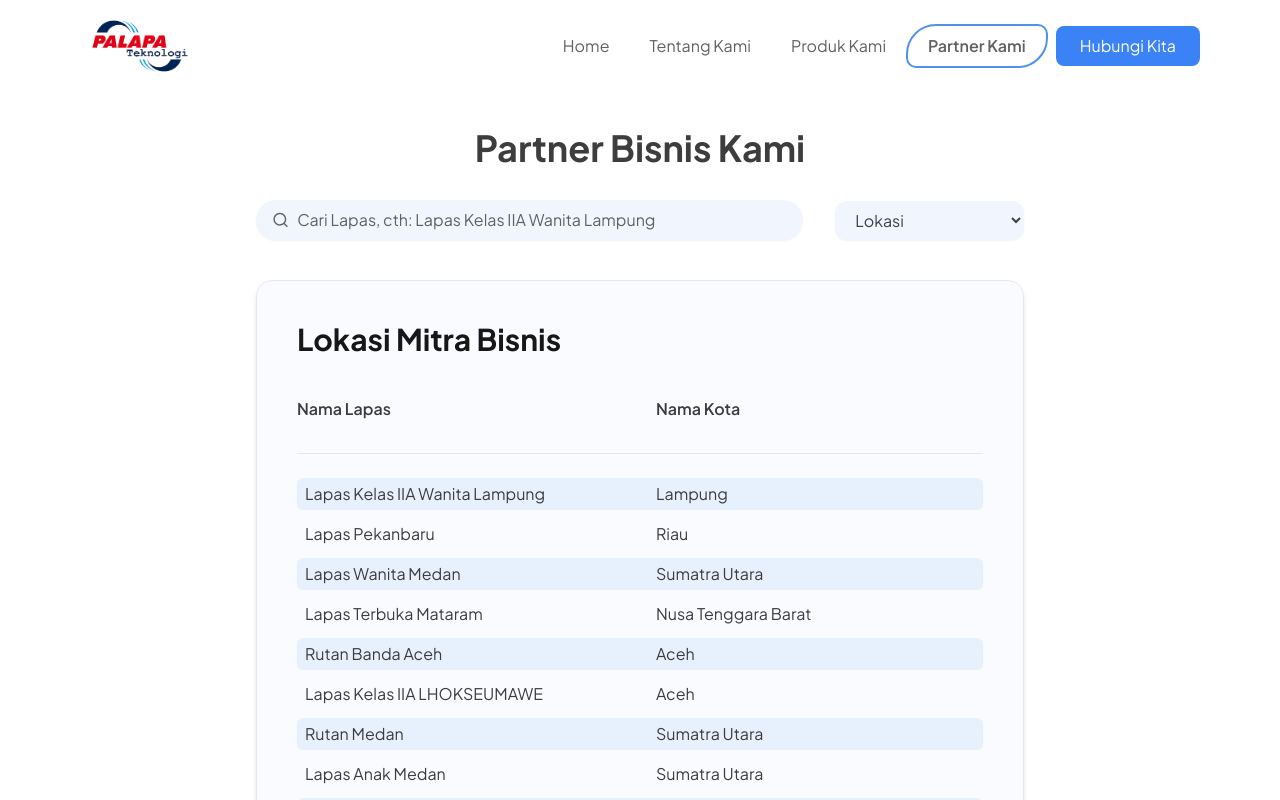
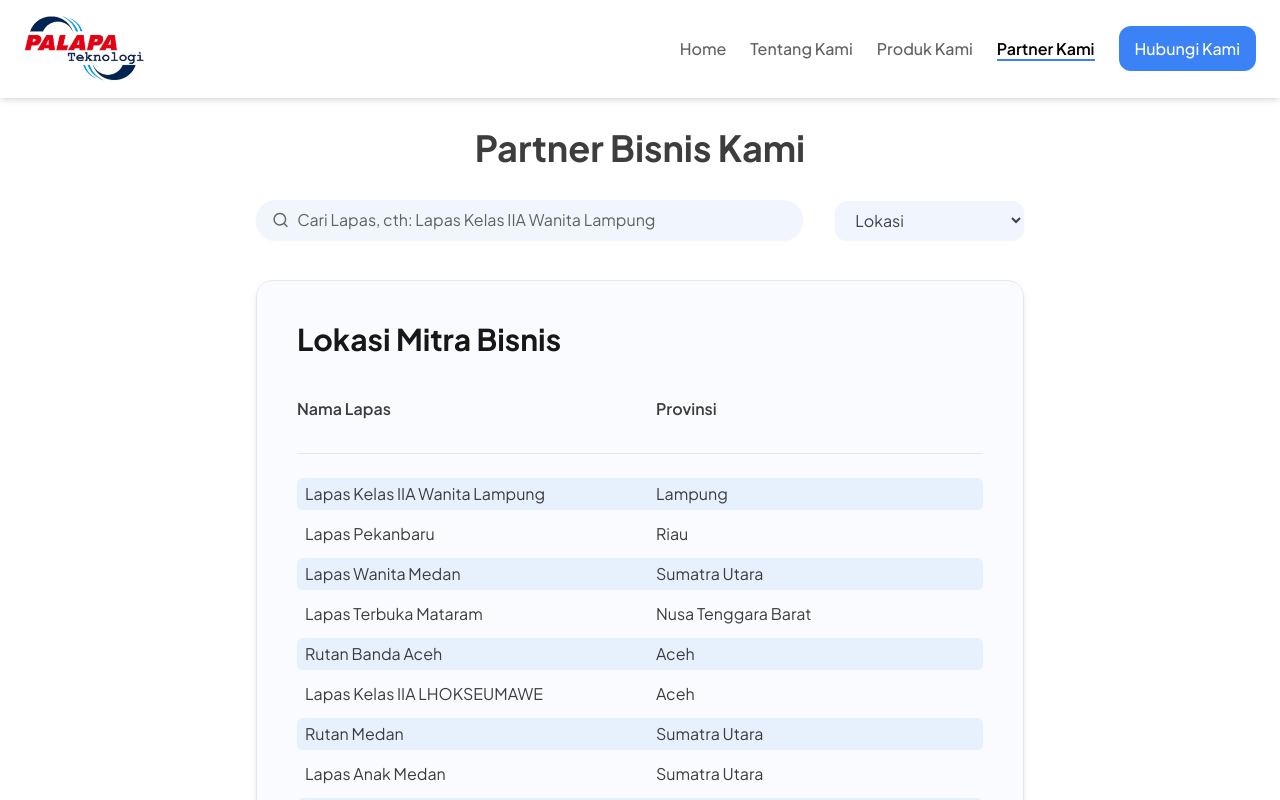
Before and after one commit to agripaa/palapa, a Next.js app: page /partner in a window 1280 px wide. Shown: the top 800 px of the page. Built offline with nearby package versions, Linux system fonts and the light colour scheme; a web font is replaced by a local one.

Commit message:
new update

```diff
--- a/src/app/about-us/page.js
+++ b/src/app/about-us/page.js
@@ -212,8 +212,8 @@ export default function AboutUs() {
         </div>
 
         {/* Company Values */}
-        <div className="hidden
-            md:mx-14 lg:mx-40 mt-24 md:flex flex-col gap-6">
+        <div className="
+            md:mx-14 lg:mx-40 mt-24 flex flex-col gap-6">
 
           <IkhlasDisplay />
         </div>
--- a/src/app/components/Contact.js
+++ b/src/app/components/Contact.js
@@ -7,8 +7,8 @@ export default function ContactSection() {
       <div className="w-full grid grid-cols-1 md:grid-cols-2 bg-[#F2F6FC] md:bg-white rounded-[2rem] shadow-lg mt-2 md:mt-6 mb-2 md:mb-6 overflow-hidden">
         {/* Bagian Kiri: Informasi Kontak */}
         <div className="text-[#000000] p-6 md:pr-1 md:pl-8 lg:pl-10 xl:pl-14 md:py-6 lg:py-10">
-          <h2 className="text-[#2E312D] text-xl md:text-xl lg:text-2xl xl:text-2xl text-center md:text-left xl:text-3xl md:pl-6 xl:pl-7 font-bold text-gray-900">Hubungi Kami</h2>
-          <p className="text-gray-600 mt-3 text-sm md:text-[10px] lg:text-[13px] xl:text-lg mt-2 xl:mt-4 md:pl-6 xl:pl-7 hidden md:block">Silahkan hubungi kami untuk informasi lebih lanjut</p>
+          <h2 className="text-[#2E312D] text-xl md:text-xl lg:text-2xl text-center md:text-left xl:text-3xl md:pl-6 xl:pl-7 font-bold">Hubungi Kami</h2>
+          <p className="text-gray-600 mt-3 text-sm md:text-[10px] lg:text-[13px] xl:text-lg xl:mt-4 md:pl-6 xl:pl-7 hidden md:block">Silahkan hubungi kami untuk informasi lebih lanjut</p>
 
           <div className="mt-3 space-y-4 text-[12px] md:text-[10px] lg:text-[13px] xl:text-[14px]">
             {/* Alamat */}
@@ -24,7 +24,7 @@ export default function ContactSection() {
               <FaPhoneAlt className="text-[#4B5563] w-4 h-4 xl:w-5 xl:h-5" />
               <div>
                 <p className="text-[#000000]"><strong>Telepon</strong></p>
-                <p className="text-[#000000] mt-1">0821-3865-3070</p>
+                <p className="text-[#000000] mt-1">0812-1234-8615</p>
               </div>
             </div>
 
@@ -56,7 +56,7 @@ export default function ContactSection() {
           </div>
 
           {/* Tombol CTA */}
-          <div className="mt-3 flex space-x-8 lg:space-x-24 xl:space-x-32 pl-7 hidden md:flex">
+          <div className="mt-3 flex space-x-8 lg:space-x-24 xl:space-x-32 pl-7 md:flex">
             <a href="https://wa.me/081212348615" target="_blank" rel="noopener noreferrer" className="bg-blue-500 text-white px-4 py-2 xl:py-2 rounded-lg text-[8px] md:text-[8px] lg:text-[10px] xl:text-[13px] font-normal shadow-md hover:bg-blue-600">
               Chat Via Whatsapp
             </a>
--- a/src/app/components/Navbar.js
+++ b/src/app/components/Navbar.js
@@ -1,152 +1,80 @@
 "use client";
-
+import React from "react";
 import Link from 'next/link';
 import Image from "next/image";
 import { usePathname } from "next/navigation";
-import Logo from "@/app/assets/Logo.png";
-import { FiInfo, FiShoppingBag, FiPhone } from "react-icons/fi";
-import { RiParentLine, RiHome2Line} from "react-icons/ri";
+import { RiHome2Line, RiInformationLine, RiShoppingBag3Line, RiGroupLine, RiPhoneLine } from "react-icons/ri";
+import Logo from "@/app/assets/Logo-resize.png";
 
 const Navbar = () => {
   const pathname = usePathname();
 
+  // Daftar menu navbar
+  const navLinks = [
+    { href: "/", label: "Home", icon: <RiHome2Line size={24} /> },
+    { href: "/about-us", label: "Tentang Kami", icon: <RiInformationLine size={24} /> },
+    { href: "/product", label: "Produk Kami", icon: <RiShoppingBag3Line size={24} /> },
+    { href: "/partner", label: "Partner Kami", icon: <RiGroupLine size={24} /> },
+  ];
+
   return (
-    <>
+    <nav className="fixed bottom-0 md:top-0 left-0 w-full shadow-md z-50 pointer-events-none">
+      <div className="bg-white shadow-md pointer-events-auto">
+        <div className="max-w-[1440px] mx-auto flex justify-between items-center py-4 px-6">
+          {/* Logo hanya tampil di desktop */}
+          <Image src={Logo} alt="logo" className="hidden md:block w-[120px]" />
+
           {/* Navbar Desktop */}
-      <nav className="fixed top-0 z-50 w-full justify-between items-center px-10 lg:px-20 py-2 xl:py-1 bg-white hidden md:flex">
-        {/* Logo */}
-        <div className="text-md font-bold flex items-center">
-          <Image src={Logo} className="navLogo" width={120} height={120} alt="Palapa" />
+          <ul className="hidden md:flex space-x-6">
+            {navLinks.map((link) => (
+              <li key={link.href} className="relative group">
+                <Link
+                  href={link.href}
+                  className={`font-medium text-[#616161] hover:text-gray-700 transition-all duration-300 md:text-sm lg:text-base ${pathname === link.href ? "text-black font-semibold" : ""}`}
+                >
+                  {link.label}
+                </Link>
+                <span
+                  className={`absolute bottom-0 left-0 h-[2px] bg-blue-500 transition-all duration-300 ${pathname === link.href ? "w-full" : "w-0"} group-hover:w-full`}
+                ></span>
+              </li>
+            ))}
+            <li>
+              <Link
+                href="/contact"
+                className="text-white bg-blue-500 px-4 py-3 rounded-xl font-medium transition-all duration-300 hover:bg-blue-600"
+              >
+                Hubungi Kami
+              </Link>
+            </li>
+          </ul>
+        </div>
       </div>
 
-        {/* Navbar Links */}
-        <div className="flex items-center font-normal text-base lg:text-base">
+      {/* Navbar Mobile */}
+      <ul className="flex md:hidden justify-around items-center bg-white shadow-lg py-3 fixed bottom-0 w-full pointer-events-auto">
+        {navLinks.map((link) => (
+          <li key={link.href}>
             <Link
-            href="/"
-            className={`
-              text-[#616161] text-center
-              py-2
-              px-5
-              rounded-tl-[30px]
-              rounded-tr-[10px]
-              rounded-bl-[10px]
-              rounded-br-[30px]
-              w-auto
-              hover:text-blue-500 transition-all duration-300 ${
-                pathname === "/" ? "border-2 border-[#5091EC] font-medium" : ""
-              }`}
+              href={link.href}
+              className={`flex flex-col items-center text-[#616161] hover:text-gray-700 transition-all duration-300 ${pathname === link.href ? "text-black font-semibold" : ""}`}
             >
-            Home
+              {link.icon}
+              <span className="text-xs mt-1">{link.label}</span>
             </Link>
+          </li>
+        ))}
+        <li>
           <Link
-            href="/about-us"
-            className={`
-              text-[#616161] text-center
-              py-2
-              px-5
-              rounded-tl-[30px]
-              rounded-tr-[10px]
-              rounded-bl-[10px]
-              rounded-br-[30px]
-              w-auto
-              hover:text-blue-500 transition-all duration-300
-              ${
-                pathname === "/about-us" ? "border-2 border-[#5091EC] font-semibold" : ""
-              }`}
+            href="/contact"
+            className="flex flex-col items-center text-white bg-blue-500 px-4 py-2 rounded-xl font-medium transition-all duration-300 hover:bg-blue-600"
           >
-            Tentang Kami
+            <RiPhoneLine size={24} />
+            <span className="text-xs mt-1">Hubungi</span>
           </Link>
-          <a
-            href="/product"
-            className={`
-              text-[#616161] text-center
-              py-2
-              px-5
-              rounded-tl-[30px]
-              rounded-tr-[10px]
-              rounded-bl-[10px]
-              rounded-br-[30px]
-              w-auto
-              hover:text-blue-500 transition-all duration-300
-              ${
-                pathname === "/product" ? "border-2 border-[#5091EC] font-semibold" : ""
-              }`}
-          >
-            Produk Kami
-          </a>
-          <a
-            href="/partner"
-            className={`
-              text-[#616161] text-center
-              py-2
-              px-5
-              rounded-tl-[30px]
-              rounded-tr-[10px]
-              rounded-bl-[10px]
-              rounded-br-[30px]
-              w-auto
-              hover:text-blue-500 transition-all duration-300
-              ${
-                pathname === "/partner" ? "border-2 border-[#5091EC] font-semibold" : ""
-              }`}
-          >
-            Partner Kami
-          </a>
-
-          {/* Tombol "Hubungi Kami" */}
-          <a
-            href="/contact"
-            className={`bg-blue-500 text-white font-normal px-6 py-2 rounded-lg ml-2 flex items-center hover:text-gray-200 transition-all duration-300`}
-          >
-            Hubungi Kita
-          </a>
-        </div>
+        </li>
+      </ul>
     </nav>
-
-      {/* Navbar Mobile */}
-      <div className="md:hidden mb-10 bg-white w-full p-2 md:px-6">
-      <Image src={Logo} className="navLogo" width={100} height={100} alt="Palapa" />
-      </div>
-      <nav className="md:hidden fixed bottom-0 left-0 w-full bg-white shadow-t-md py-2 flex justify-around items-center z-50 border-t">
-        <Link
-          href="/"
-          className={`flex flex-col items-center text-gray-600`}
-        >
-          <RiHome2Line className="text-2xl" />
-          <span className="text-xs">Beranda</span>
-        </Link>
-        <a
-          href="/about-us"
-          className={`flex flex-col items-center text-gray-600`}
-        >
-          <FiInfo className="text-2xl" />
-          <span className="text-xs">Tentang</span>
-        </a>
-        <a
-          href="/product"
-          className={`flex flex-col items-center text-gray-600`}
-        >
-          <FiShoppingBag className="text-2xl" />
-          <span className="text-xs">Produk</span>
-        </a>
-
-        <a
-          href="/partner"
-          className={`flex flex-col items-center text-gray-600`}
-        >
-          <RiParentLine className="text-2xl" />
-          <span className="text-xs">Partner</span>
-        </a>
-
-        <Link
-          href="/#contact-us"
-          className={`flex flex-col items-center text-gray-600`}
-        >
-          <FiPhone className="text-2xl" />
-          <span className="text-xs">Hubungi</span>
-        </Link>
-      </nav>
-    </>
   );
 };
 
--- a/src/app/page.js
+++ b/src/app/page.js
@@ -72,7 +72,7 @@ export default function Home() {
 
           <h3 className="
           w-fit
-          mx-none sm:mx-10 md:mx-auto
+          mx-none md:mx-auto
           px-4 py-1 md:py-2
           rounded-md md:rounded-xl
           bg-[#E7F0FD]
--- a/src/app/partner/page.js
+++ b/src/app/partner/page.js
@@ -199,7 +199,7 @@ export default function Partner() {
 
             <div className="grid grid-cols-2 gap-8 font-semibold text-[#3D3D3D] mb-8 text-base">
               <span>Nama Lapas</span>
-              <span>Nama Kota</span>
+              <span>Provinsi</span>
             </div>
 
             <div className="space-y-2 text-base text-[#3D3D3D] border-t pt-6">
```
Also changed, not shown: src/app/components/Footer.js (+8 -6 lines), src/app/contact/page.js (+2 -7 lines), public/asset/Logo-resize.png (added), src/app/assets/Logo-resize.png (added). Lines whose indentation alone changed are shown as unchanged.
